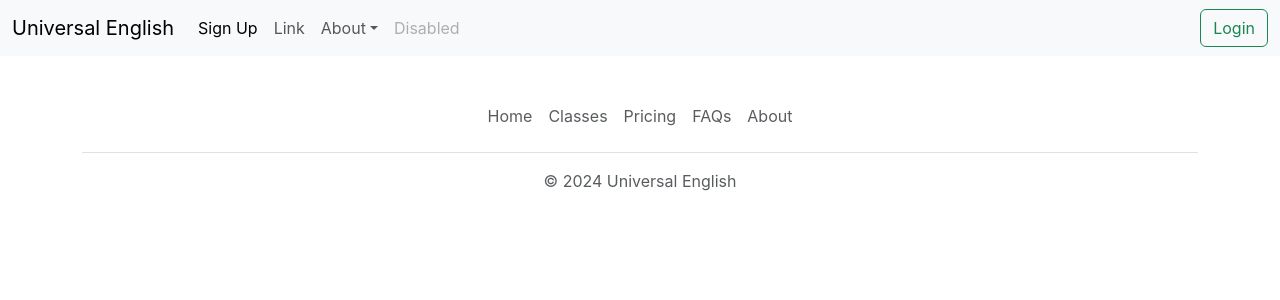
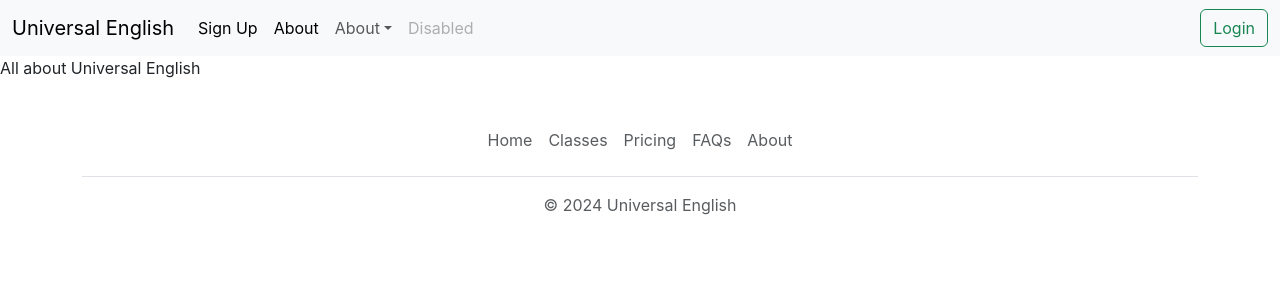
Before and after one commit to jmmount/universal, a React (Create React App) app: page /about in a window 1280 px wide. Shown: the top 300 px of the page. Built offline with nearby package versions, Linux system fonts and the light colour scheme.

Commit message:
updates router

```diff
--- a/src/App.js
+++ b/src/App.js
@@ -11,10 +11,10 @@ function App() {
     <Router>
       <Navbar/>
       <Routes>
-        <Route exact path="/" component={Home} />
-        <Route exact path="/about" component={About} />
-        <Route exact path="/login" component={Login} />
-        <Route exact path="signup/" component={SignUp} />
+        <Route path="/" element={<Home />} />
+        <Route path="/about" element={<About />} />
+        <Route path="/login" element={<Login />} />
+        <Route path="/signup/" element={<SignUp />} />
       </Routes>
       <Footer/>
     </Router>
--- a/src/components/Navbar.jsx
+++ b/src/components/Navbar.jsx
@@ -14,12 +14,12 @@ function Navbar () {
           <NavLink className="nav-link active" to="/signup/">Sign Up</NavLink>
         </li>
         <li className="nav-item">
-          <a className="nav-link" href="#">Link</a>
+        <NavLink className="nav-link active" to="/about/">About</NavLink>
         </li>
         <li className="nav-item dropdown">
-          <a className="nav-link dropdown-toggle" href="#" role="button" data-bs-toggle="dropdown" aria-expanded="false">
+          <NavLink className="nav-link dropdown-toggle" to="/about/" role="button" data-bs-toggle="dropdown" aria-expanded="false">
             About
-          </a>
+          </NavLink>
 
         </li>
         <li className="nav-item">
--- a/src/index.js
+++ b/src/index.js
@@ -6,9 +6,9 @@ import reportWebVitals from './reportWebVitals';
 
 const root = ReactDOM.createRoot(document.getElementById('root'));
 root.render(
-  <React.StrictMode>
+  //<React.StrictMode>
     <App />
-  </React.StrictMode>
+  //</React.StrictMode>
 );
 
 // If you want to start measuring performance in your app, pass a function
--- a/src/pages/About.jsx
+++ b/src/pages/About.jsx
@@ -1,11 +1,9 @@
-import Navbar from '../components/Navbar.jsx';
-import Footer from '../components/Footer.jsx';
 
 function About () {
     return (
-        <Navbar />,
-        <p>This is the About Page</p>,
-        <Footer />
+       <div>
+        <p>All about Universal English</p>
+       </div>
     );
 }
 
--- a/src/pages/Home.jsx
+++ b/src/pages/Home.jsx
@@ -6,10 +6,8 @@ import Footer from "../components/Footer.jsx";
 function Home() {
   return (
     <>
-      <Navbar />
       <TwoCards />
       <QuoteCard />
-      <Footer />
     </>
   );
 }
```
